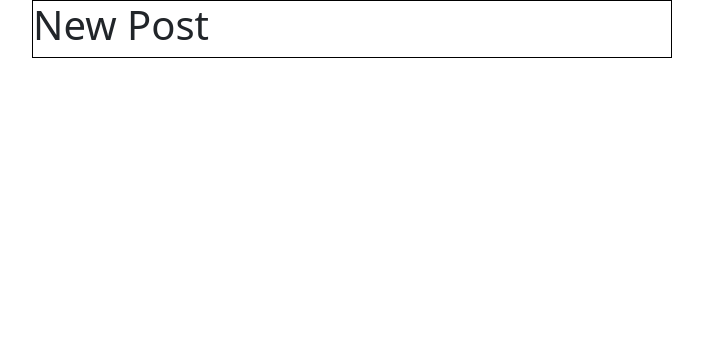
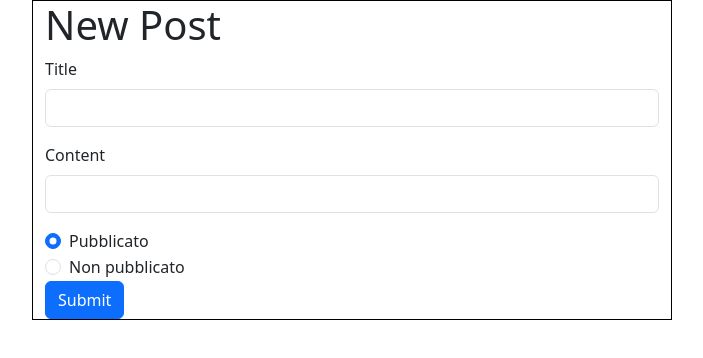
Before and after one commit to Alethepata/api-free-frontend, a Vue app: page /new-posts in a window 1280 px wide. Shown: the top 358 px of the page, without its empty margins (288-991 px from the left). Built offline with nearby package versions, Linux system fonts and the light colour scheme.

Commit message:
add create new post

```diff
--- a/src/pages/NewPost.vue
+++ b/src/pages/NewPost.vue
@@ -1,11 +1,70 @@
 <script>
+import { store } from '../data/store';
+
+import axios from 'axios';
+
 export default {
-    name: "NewPost"
+    name: "NewPost",
+    data(){
+        return {
+            store,
+            action: store.apiUrl + "post",
+            title: "",
+            content: "",
+            published: ""
+        }
+    },
+    methods: {
+        getApi(endpoint, data) {
+            axios.post(endpoint, data);
+            this.success = true;
+        },
+        getForm() {
+            const data = {
+                title: this.title,
+                content: this.content,
+                published: this.published,
+                tags: [1],
+                categoryId: 1
+            }
+            this.getApi(store.apiUrl + "/posts", data);
+        }
+    }
 }
 </script>
 
 <template>
-  <h1>New Post</h1>
+    <div class="container">
+        <div class="container-form">
+            <h1>New Post</h1>
+            <form>
+                <div class="mb-3">
+                    <label for="title" class="form-label">Title</label>
+                    <input v-model="this.title" type="title" class="form-control" id="title" name="title" />
+                </div>
+
+                <div class="mb-3">
+                    <label for="content" class="form-label">Content</label>
+                    <input v-model="this.content" type="content" class="form-control" id="content" />
+                </div>
+
+                <div class="form-check">
+                  <input class="form-check-input" v-model="this.published" v-bind:value="'true'" type="radio" name="flexRadioDefault" id="true" checked>
+                  <label class="form-check-label" for="true">
+                    Pubblicato
+                  </label>
+                </div>
+                <div class="form-check">
+                  <input class="form-check-input" v-model="this.published" v-bind:value="'false'" type="radio" name="flexRadioDefault" id="false">
+                  <label class="form-check-label" for="false">
+                    Non pubblicato
+                  </label>
+                </div>
+
+                </form>
+            <button @click="this.getForm"  class="btn btn-primary button">Submit</button>
+        </div>
+    </div>
 </template>
 
 
```
